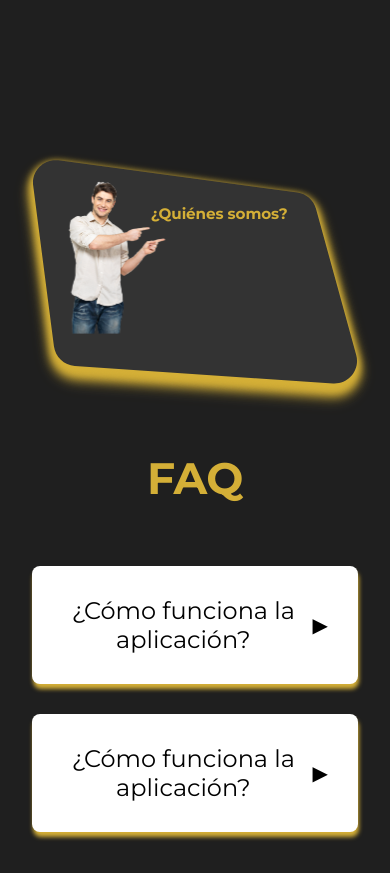
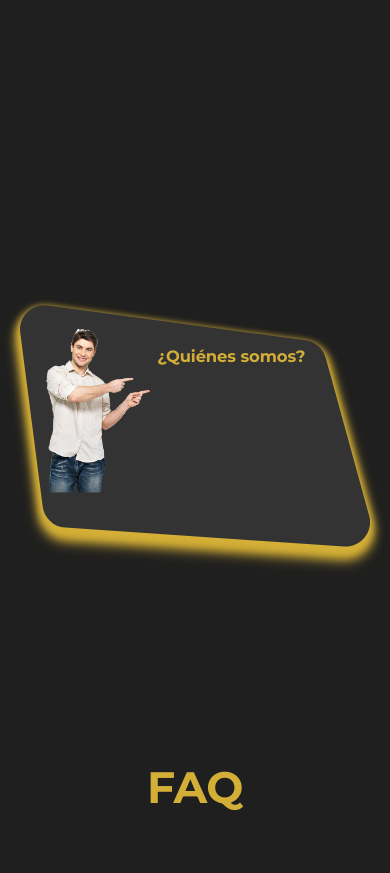
Before and after one commit to AlejandroV074/app-holy, a React (Create React App) app: page / in a window 390 px wide. Shown: the part 780-1653 px from the top of the page. Built offline with nearby package versions, Linux system fonts and the light colour scheme.

Commit message:
change: se organiza el código y se agrega responsive

```diff
--- /dev/null
+++ b/src/frontend/form/form.css
@@ -0,0 +1,33 @@
+svg {
+    width: 100%;
+    height: auto;
+    flex-shrink: 0;
+    fill: #333;
+    filter: drop-shadow(0px 4px 4px #D4AF37) drop-shadow(0px 4px 4px #D4AF37) drop-shadow(0px 4px 4px #D4AF37);
+}
+
+text {
+    fill: #D4AF37;
+    font-family: 'Montserrat', sans-serif;
+    font-size: 4rem;
+    font-style: normal;
+    font-weight: 700;
+    line-height: 1.2;
+    letter-spacing: -0.44px;
+}
+
+image {
+    max-width: 100%;
+}
+
+@media (max-width: 768px) {
+    text {
+        font-size: 4rem;
+    }
+
+    svg {
+        width: 108%;
+        height: 600px;
+        margin: -10%;
+    }
+}
--- a/src/frontend/form/form.js
+++ b/src/frontend/form/form.js
@@ -1,32 +1,13 @@
 import React from 'react';
+import './form.css'
 
 function Forma({ backgroundImage, texto }) {
-    const svgStyle = {
-        width: '100%',
-        height: 'auto',
-        flexShrink: 0,
-        fill: '#333',
-        filter: 'drop-shadow(0px 4px 4px #D4AF37) drop-shadow(0px 4px 4px #D4AF37) drop-shadow(0px 4px 4px #D4AF37)',
-    };
-
-    const textStyle = {
-        fill: '#D4AF37',
-        fontFamily: 'Montserrat',
-        fontSize: '4rem',
-        fontStyle: 'normal',
-        fontWeight: 700,
-        lineHeight: '1.2',
-        letterSpacing: '-0.44px',
-    };
-
     return (
-        <svg xmlns="http://www.w3.org/2000/svg" width="1374" height="951" viewBox="0 0 1374 951" fill="none" style={svgStyle}>
+        <svg xmlns="http://www.w3.org/2000/svg" width="1374" height="951" viewBox="0 0 1374 951" fill="none">
             <g filter="url(#filter0_ddd_25_423)">
                 <path d="M4.872 107.871C-3.13386 45.8946 49.85 -6.79696 111.781 1.55182L1118.33 137.242C1156.08 142.331 1187.14 169.477 1197.24 206.207L1366.53 821.967C1383.87 885.044 1333.75 946.365 1268.49 941.932L180.173 868.017C134.953 864.945 98.2 830.357 92.3934 785.406L4.872 107.871Z" fill="#333333" />
-
-                <image href={backgroundImage} x="100" y="0" width="500" height="800" style={{ maxWidth: '100%' }} /> {/* Hacer la imagen adaptable */}
-
-                <text x="500" y="250" style={textStyle}>
+                <image href={backgroundImage} x="50" y="0" width="500" height="800" style={{ maxWidth: '100%' }} /> {/* Hacer la imagen adaptable */}
+                <text x="540" y="220" fill="#D4AF37" fontFamily="Montserrat" fontSize="4rem" fontStyle="normal" fontWeight="700" lineHeight="1.2" letterSpacing="-0.44px">
                     {texto}
                 </text>
             </g>
```
